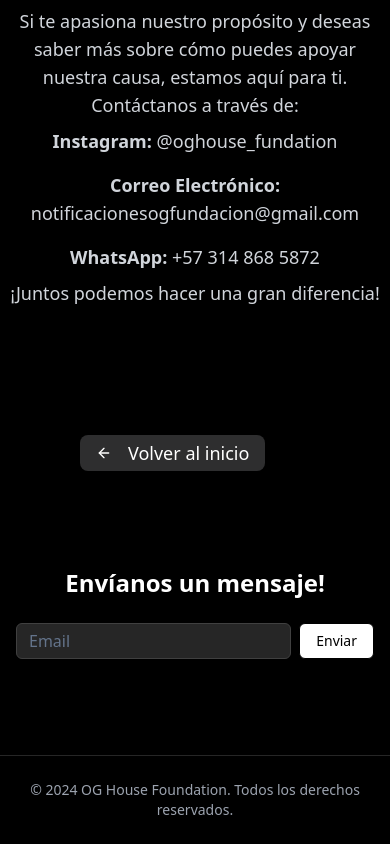
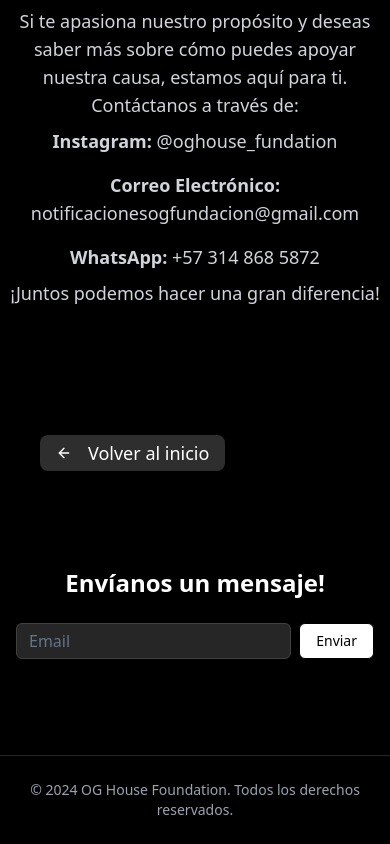
Before and after one commit to PabloGiraldo96/OG-foundation, a Next.js app: page /social-cultural in a window 390 px wide. Shown: the part 2478-3322 px from the top of the page. Built offline with nearby package versions, Linux system fonts and the light colour scheme.

Commit message:
fixing responsive button layout

```diff
--- a/app/eventos/page.tsx
+++ b/app/eventos/page.tsx
@@ -299,7 +299,7 @@ export default function EventosComponent() {
               ))}
             </div>
             <Link href="/" passHref>
-              <Button className="mt-32 ml-6 bg-gray-200 bg-opacity-20 text-lg hover:scale-105 text-white hover:bg-white hover:bg-opacity-10 backdrop-blur-lg rounded-lg shadow-lg transition-all duration-200">
+              <Button className="mt-16 ml-6 bg-gray-200 bg-opacity-20 text-lg hover:scale-105 text-white hover:bg-white hover:bg-opacity-10 backdrop-blur-lg rounded-lg shadow-lg transition-all duration-200">
                 <ArrowLeft className="mr-2 h-4 w-4" /> Volver al inicio
               </Button>
             </Link>
--- a/app/page.tsx
+++ b/app/page.tsx
@@ -134,7 +134,7 @@ export default function LandingPage() {
                 placeholder="Email"
                 className="bg-neutral-800 border-neutral-700"
               />
-              <Link href="notificacionesogfundacion@gmail.com" passHref>
+              <Link href="mailto:notificacionesogfundacion@gmail.com" passHref>
                 <Button
                   variant="outline"
                   className="text-black hover:scale-105 border-black "
--- a/app/social-cultural/page.tsx
+++ b/app/social-cultural/page.tsx
@@ -283,7 +283,7 @@ export default function SocialCultural() {
         </p>
       </div>
       <Link href="/" passHref>
-        <Button className="mt-16 ml-20 bg-gray-200 hover:scale-105 bg-opacity-20 text-lg text-white hover:bg-white hover:bg-opacity-10 backdrop-blur-lg rounded-lg shadow-lg transition-all duration-200">
+        <Button className="mt-16 ml-10 bg-gray-200 hover:scale-105 bg-opacity-20 text-lg text-white hover:bg-white hover:bg-opacity-10 backdrop-blur-lg rounded-lg shadow-lg transition-all duration-200">
           <ArrowLeft className="mr-2 h-4 w-4" /> Volver al inicio
         </Button>
       </Link>
```
